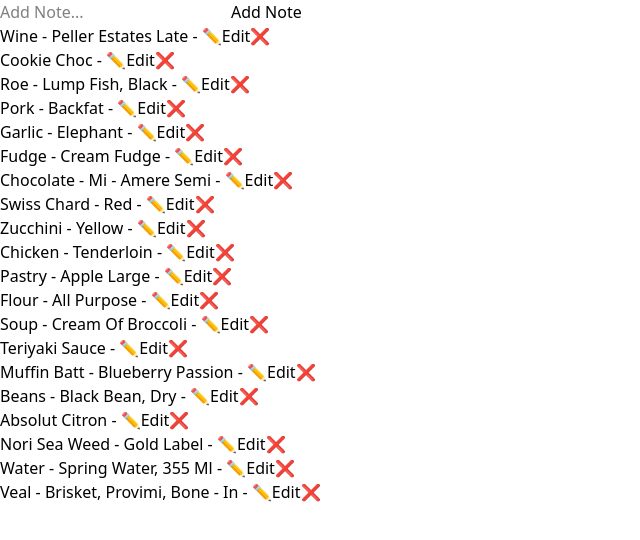
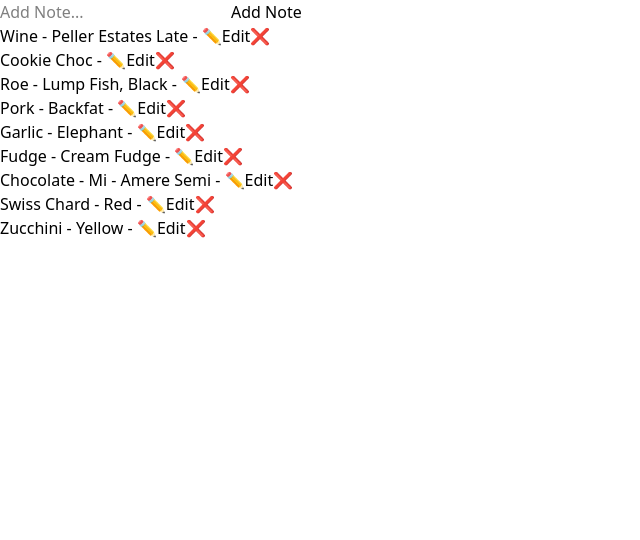
Before and after one commit to PraneethBunny123/All-App, a React (Vite) app: page / in a window 1280 px wide. Shown: the top 540 px of the page, without its empty margins (0-640 px from the left). Built offline with nearby package versions, Linux system fonts and the light colour scheme.

Commit message:
Adding uuid for better unique id

```diff
--- a/package.json
+++ b/package.json
@@ -14,7 +14,8 @@
     "axios": "^1.9.0",
     "react": "^19.0.0",
     "react-dom": "^19.0.0",
-    "tailwindcss": "^4.1.4"
+    "tailwindcss": "^4.1.4",
+    "uuid": "^11.1.0"
   },
   "devDependencies": {
     "@eslint/js": "^9.21.0",
--- a/src/project-apps/Notes App/AddNotes.jsx
+++ b/src/project-apps/Notes App/AddNotes.jsx
@@ -1,4 +1,5 @@
 import { useState } from "react"
+import {v4 as uuidv4} from 'uuid'
 
 export default function AddNotes({setNotes}) {
     const [textTyped, setTextTyped] = useState('')
@@ -16,12 +17,9 @@ export default function AddNotes({setNotes}) {
         })
 
         if(textTyped.trim() !== '') {
-
-
             setNotes(prevNotes => [...prevNotes, {
-                id: prevNotes.length + 1,
+                id: uuidv4(),
                 Notes: textTyped,
-                timeStamp: timeStamp
             }])
             setTextTyped('')
         }
--- a/src/project-apps/Notes App/MOCK_DATA.js
+++ b/src/project-apps/Notes App/MOCK_DATA.js
@@ -1,22 +1,13 @@
-const groceries = [{id:1,Notes:"Wine - Peller Estates Late"},
-{id:2,Notes:"Cookie Choc"},
-{id:3,Notes:"Roe - Lump Fish, Black"},
-{id:4,Notes:"Pork - Backfat"},
-{id:5,Notes:"Garlic - Elephant"},
-{id:6,Notes:"Fudge - Cream Fudge"},
-{id:7,Notes:"Chocolate - Mi - Amere Semi"},
-{id:8,Notes:"Swiss Chard - Red"},
-{id:9,Notes:"Zucchini - Yellow"},
-{id:10,Notes:"Chicken - Tenderloin"},
-{id:11,Notes:"Pastry - Apple Large"},
-{id:12,Notes:"Flour - All Purpose"},
-{id:13,Notes:"Soup - Cream Of Broccoli"},
-{id:14,Notes:"Teriyaki Sauce"},
-{id:15,Notes:"Muffin Batt - Blueberry Passion"},
-{id:16,Notes:"Beans - Black Bean, Dry"},
-{id:17,Notes:"Absolut Citron"},
-{id:18,Notes:"Nori Sea Weed - Gold Label"},
-{id:19,Notes:"Water - Spring Water, 355 Ml"},
-{id:20,Notes:"Veal - Brisket, Provimi, Bone - In"}]
+import {v4 as uuidv4} from 'uuid'
+
+const groceries = [{id:uuidv4(),Notes:"Wine - Peller Estates Late"},
+{id:uuidv4(),Notes:"Cookie Choc"},
+{id:uuidv4(),Notes:"Roe - Lump Fish, Black"},
+{id:uuidv4(),Notes:"Pork - Backfat"},
+{id:uuidv4(),Notes:"Garlic - Elephant"},
+{id:uuidv4(),Notes:"Fudge - Cream Fudge"},
+{id:uuidv4(),Notes:"Chocolate - Mi - Amere Semi"},
+{id:uuidv4(),Notes:"Swiss Chard - Red"},
+{id:uuidv4(),Notes:"Zucchini - Yellow"},]
 
 export default groceries
--- a/src/project-apps/Notes App/NotesApp.jsx
+++ b/src/project-apps/Notes App/NotesApp.jsx
@@ -8,8 +8,6 @@ export default function NotesApp() {
         const savedNotes = localStorage.getItem('notes')
         return savedNotes ? JSON.parse(savedNotes) : groceries
     })
-
-    console.log(notes)
 
     useEffect(() => {
         localStorage.setItem('notes', JSON.stringify(notes))
--- a/src/project-apps/Notes App/NotesListRender.jsx
+++ b/src/project-apps/Notes App/NotesListRender.jsx
@@ -8,8 +8,6 @@ export default function NotesListRender({notes, setNotes}) {
     return (
         <ul>
             {notes.map(obj => {
-                console.log(obj.id)
-
                 return (
                     <li key={obj.id}>
                         {obj.Notes} - <span>{obj.timeStamp}</span>
```
Also changed, not shown: 1 other file (tests, documents, lock files or other folders).
